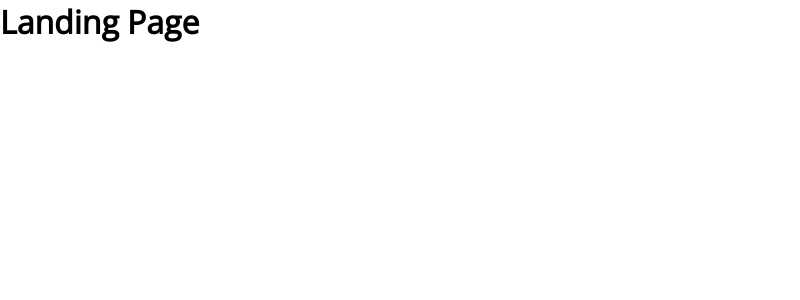
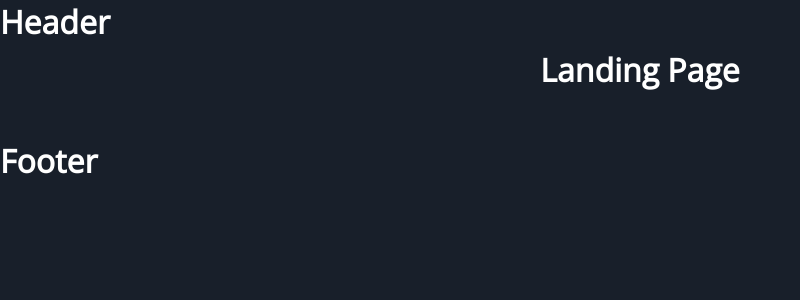
Before and after one commit to aaradj/faylo, a React (Create React App) app: page / in a window 1280 px wide. Shown: the top 300 px of the page, without its empty margins (0-800 px from the left). Built offline with nearby package versions, Linux system fonts and the light colour scheme.

Commit message:
Add Page Layout and header,footer file

```diff
--- a/package.json
+++ b/package.json
@@ -16,6 +16,7 @@
     "@types/node": "^16.18.23",
     "@types/react": "^18.0.34",
     "@types/react-dom": "^18.0.11",
+    "@types/styled-components": "^5.1.26",
     "react": "^18.2.0",
     "react-dom": "^18.2.0",
     "react-scripts": "5.0.1",
--- /dev/null
+++ b/src/components/Footer/index.tsx
@@ -0,0 +1,9 @@
+function Footer() {
+  return (
+    <footer>
+      <h1>Footer</h1>
+    </footer>
+  );
+}
+
+export default Footer;
--- /dev/null
+++ b/src/components/Header/index.tsx
@@ -0,0 +1,18 @@
+// Styled Component
+import styled from "styled-components";
+
+const HeaderStyle = styled.div`
+  width: 100%;
+  position: fixed;
+  top: 0;
+`;
+
+function Header(): JSX.Element {
+  return (
+    <HeaderStyle>
+      <h1>Header</h1>
+    </HeaderStyle>
+  );
+}
+
+export default Header;
--- /dev/null
+++ b/src/components/Layouts/PageLayout.tsx
@@ -0,0 +1,37 @@
+import styled from "styled-components";
+import Header from "../Header";
+import Footer from "../Footer";
+
+interface PageLayoutProps {
+  children: React.ReactNode;
+}
+
+// Styles
+const LayoutStyle = styled.div`
+  padding: 3rem;
+  display: flex;
+  flex-direction: column;
+  align-items: center;
+  &: @media (max-width: 700px) {
+    padding: 1rem;
+  }
+`;
+const Container = styled.div`
+width: 100%;
+height: 100vh;
+&: @media (max-width: 700px) {
+  padding: 1rem;
+}
+`
+
+const PageLayout = (props: PageLayoutProps): JSX.Element => {
+  return (
+    <Container>
+      <Header />
+      <LayoutStyle>{props.children}</LayoutStyle>
+      <Footer />
+    </Container>
+  );
+};
+
+export default PageLayout;
--- a/src/index.css
+++ b/src/index.css
@@ -16,3 +16,10 @@
   box-sizing: border-box;
   font-family: "Opensans", sans-serif;
 }
+
+body {
+  width: 100vw;
+  height: 100vh;
+  background: hsl(218, 28%, 13%);
+  color: white;
+}
--- a/src/page/index.tsx
+++ b/src/page/index.tsx
@@ -1,8 +1,10 @@
-function Main() {
+import PageLayout from "../components/Layouts/PageLayout";
+
+function Main():JSX.Element {
   return (
-    <div>
+    <PageLayout>
       <h1>Landing Page</h1>
-    </div>
+    </PageLayout>
   );
 }
 
```
Also changed, not shown: src/components/CButton.tsx (added, +32 -0 lines), src/components/CHead.tsx (added, +27 -0 lines), src/components/CPara.tsx (added, +25 -0 lines), src/style/colors.ts (renamed from src/style/color.ts), 1 other file (tests, documents, lock files or other folders).
